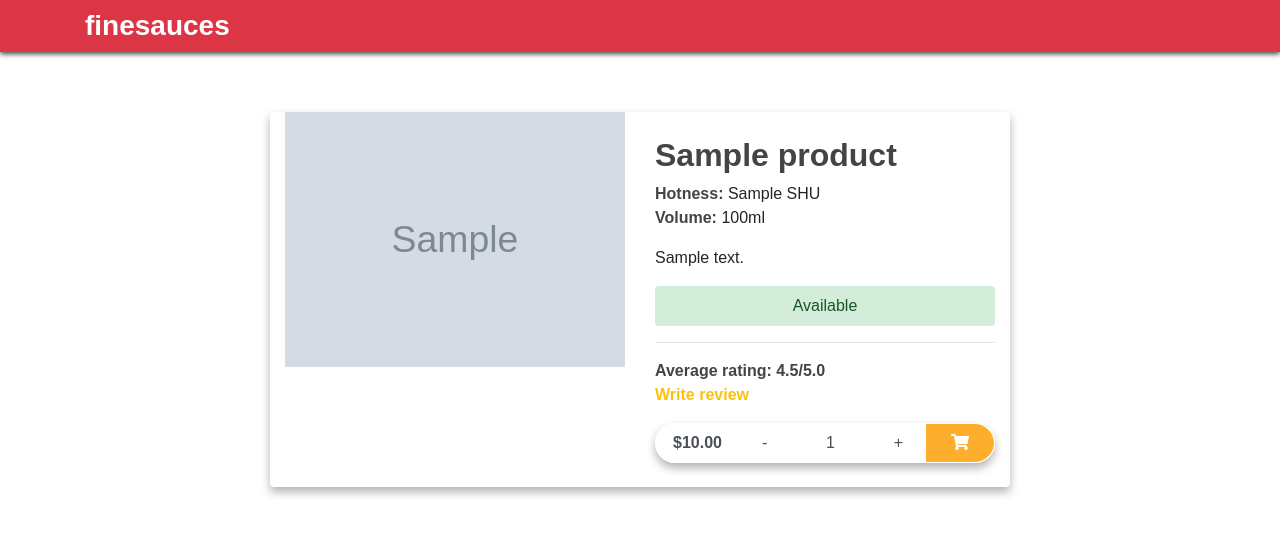
After one commit to gurnitha/django-listings-finesauces, a Django app: a page that uses apps/listings/templates/product/detail.html in a window 1280 px wide. The commit adds this page. Shown: the top 535 px of the page. Run offline with Django 3.2, Linux system fonts and the light colour scheme; tables that the repository leaves empty hold one stand-in row (values such as "Sample post"); grey boxes marked "Sample" are stand-in pictures; some libraries are stand-ins or nearby versions.

Commit message:
3.5.6 Product detail page

```diff
--- a/apps/listings/models.py
+++ b/apps/listings/models.py
@@ -38,3 +38,6 @@ class Product(models.Model):
 
 	class Meta:
 		ordering = ('shu',)
+
+	def get_absolute_url(self):
+		return reverse('listings:product_detail',args=[self.category.slug, self.slug])
--- /dev/null
+++ b/apps/listings/templates/product/detail.html
@@ -0,0 +1,79 @@
+<!-- apps/listings/templates/product/list.html -->
+{% extends 'base.html' %}
+{% block title %}{{ product.name }}{% endblock %}
+{% block content %}
+<div class="card shadow-custom border-0 col-lg-8 mx-auto">
+    <div class="row justify-content-center">
+        <div class="col-lg-6">
+            <img src="{{ product.image.url }}" alt=""
+                class="img-fluid rounded-0">
+        </div>
+        <div class="col-lg-6">
+            <div class="top">
+                <h2 class="mt-4 font-weight-bold text-grey">
+                    {{ product.name }}
+                </h2>
+                <div>
+                    <span class="font-weight-bold text-grey">
+                    Hotness:
+                    </span> {{ product.shu }} SHU
+                </div>
+                <div>
+                    <span class="font-weight-bold text-grey">
+                    Volume:
+                    </span> 100ml
+                </div>
+            </div>
+            <div class="mt-3">
+                {{ product.description }}
+            </div>
+            {% if product.available %}
+            <div class="alert alert-success my-3 text-center">
+                Available
+            </div>
+            {% else %}
+            <div class="alert alert-danger my-3 text-center">
+                Currently unavailable
+            </div>
+            {% endif %}
+            <hr>
+            <div class="review">
+                <span class="font-weight-bold text-grey">
+                Average rating: 4.5/5.0
+                </span>
+                <div class="mb-3 font-weight-bold">
+                    <a href="" class="text-warning">
+                    Write review
+                    </a>
+                </div>
+            </div>
+            <div class="mb-4">
+                <form>
+                    <span class="input-group add-to-cart shadow-custom">
+                        <div class="input-group-prepend"><span class="input-group-text
+                            font-weight-bold px-3 btn btn-block price">
+                            ${{ product.price }}
+                            </span>
+                        </div>
+                        <span id="minus" class="input-group-text button_minus px-4">
+                        -
+                        </span>
+                        <input type="number" value="1" class="form-control
+                            text-center px-3">
+                        <span id="plus" class="input-group-text button_plus px-4">
+                        +
+                        </span>
+                        <div class="input-group-append">
+                            <button class="btn btn-danger px-4 reduce_padding"
+                                type="submit" data-toggle="tooltip"
+                                data-placement="top" title="Add to cart">
+                            <i class="fas fa-shopping-cart"></i>
+                            </button>
+                        </div>
+                    </span>
+                </form>
+            </div>
+        </div>
+    </div>
+</div>
+{% endblock content %}
--- a/apps/listings/urls.py
+++ b/apps/listings/urls.py
@@ -4,7 +4,7 @@
 from django.urls import path
 
 # Django locals
-from apps.listings.views import product_list
+from apps.listings.views import product_list, product_detail
 
 # appname
 app_name = 'listings'
@@ -12,4 +12,5 @@ app_name = 'listings'
 urlpatterns = [
     path('', product_list, name='product_list'),
     path('<slug:category_slug>', product_list, name='product_list_by_category'),
+    path('<slug:category_slug>/<slug:product_slug>/', product_detail, name='product_detail'),
 ]
--- a/apps/listings/views.py
+++ b/apps/listings/views.py
@@ -25,3 +25,14 @@ def product_list(request, category_slug=None):
 	}
 
 	return render(request,'product/list.html', context)
+
+
+# Views: Product detail
+def product_detail(request, category_slug, product_slug):
+
+	category 	= get_object_or_404(Category, slug=category_slug)
+	product 	= get_object_or_404(Product, category_id=category.id, slug=product_slug)
+
+	context 	= {'product': product}
+
+	return render(request, 'product/detail.html', context)
```
Also changed, not shown: apps/listings/templates/product/list.html (+6 -2 lines), README.md.
